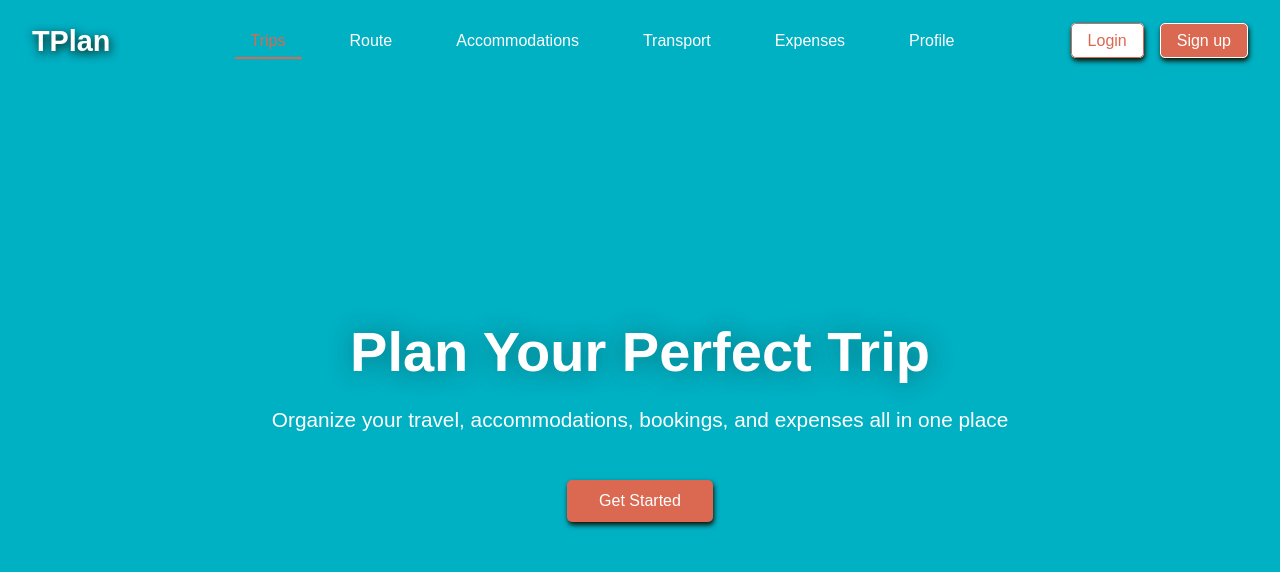
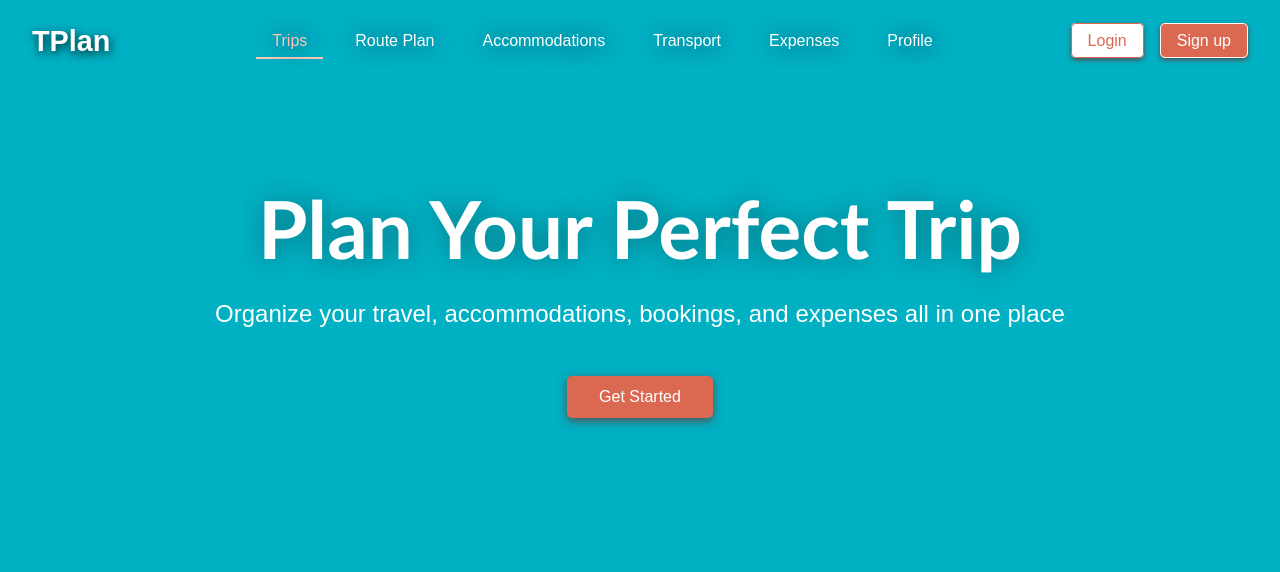
Before and after one commit to alifleisch/TravelPlan, an Angular app: page /trips in a window 1280 px wide. Shown: the top 572 px of the page. Built offline with nearby package versions, Linux system fonts and the light colour scheme; no server answers.

Commit message:
navbar fixes

```diff
--- a/src/app/app.component.html
+++ b/src/app/app.component.html
@@ -5,7 +5,7 @@
       <h1>Plan Your Perfect Trip</h1>
       <p>Organize your travel, accommodations, bookings, and expenses all in one place</p>
       <div class="cta-buttons">
-        <button class="btn primary-btn">Get Started</button>
+        <button class="btn primary-btn" routerLink="/trips">Get Started</button>
       </div>
     </div>
   </section>
--- a/src/app/app.component.scss
+++ b/src/app/app.component.scss
@@ -1,18 +1,21 @@
 .hero-section {
+    height: 85vh;
     flex-grow: 1;
     display: flex;
-    align-items: center;
+    align-items: first baseline;
     justify-content: center;
     padding: 2rem;
 }
 
 .hero-content h1 {
-    font-size: 3.5rem;
+    font-family: 'Gill Sans', 'Gill Sans MT', Calibri, 'Trebuchet MS', sans-serif;
+    font-size: 5rem;
     margin-bottom: 1.5rem;
     text-shadow: 1px 1px 25px rgba(30, 30, 30, 0.4);
+    max-width: 1000px;
 }
 
 .hero-content p {
-    font-size: 1.3rem;
+    font-size: 1.5rem;
     margin-bottom: 2.5rem;
 }
--- a/src/app/app.component.ts
+++ b/src/app/app.component.ts
@@ -1,5 +1,5 @@
 import { Component } from '@angular/core';
-import { RouterOutlet } from '@angular/router';
+import { RouterLink, RouterOutlet } from '@angular/router';
 import { NavbarComponent } from './navbar/navbar.component';
 
 @Component({
@@ -7,7 +7,7 @@ import { NavbarComponent } from './navbar/navbar.component';
   standalone: true,
   templateUrl: './app.component.html',
   styleUrls: ['./app.component.scss'],
-  imports: [RouterOutlet, NavbarComponent]
+  imports: [RouterLink, RouterOutlet, NavbarComponent]
 })
 export class AppComponent {
   title = 'TravelPlan';
--- a/src/app/app.routes.ts
+++ b/src/app/app.routes.ts
@@ -7,6 +7,7 @@ import { TransportComponent } from './components/transport/transport.component';
 import { AccommodationsComponent } from './components/accommodations/accommodations.component';
 import { TripsDashboardComponent } from './components/trips/trips-dashboard/trips-dashboard.component';
 import { UserProfileComponent } from './components/profile/profile.component';
+import { AppComponent } from './app.component';
 
 export const routes: Routes = [
     { path: 'trips', component: TripsDashboardComponent },
--- a/src/app/navbar/navbar.component.html
+++ b/src/app/navbar/navbar.component.html
@@ -1,20 +1,24 @@
 <nav class="navbar">
-    <div class="logo">TPlan</div>
-    <ul class="nav-links">
+    <div class="logo" routerLink="/">TPlan</div>
+    <div class="menu-container">
+        <div class="burger-menu" (click)="toggleMenu()">
+            <span></span>
+            <span></span>
+            <span></span>
+        </div>
+        <ul [ngClass]="{'active': isMenuOpen}" class="nav-links">
             <li><a routerLink="/trips" routerLinkActive="active">Trips</a></li>
-        <li><a routerLink="/plan" routerLinkActive="active">Route</a></li>
+            <li><a routerLink="/plan" routerLinkActive="active">Route Plan</a></li>
             <li><a routerLink="/accommodations" routerLinkActive="active">Accommodations</a></li>
             <li><a routerLink="/transport" routerLinkActive="active">Transport</a></li>
             <li><a routerLink="/expenses" routerLinkActive="active">Expenses</a></li>
             <li><a routerLink="/profile" routerLinkActive="active">Profile</a></li>
         </ul>
-    <div class="auth-buttons">
+        <div class="overlay" [ngClass]="{'active': isMenuOpen}" (click)="closeMenu()"></div>
+    </div>
+    <div>
         <a href="#" class="login-btn">Login</a>
         <a href="#" class="signup-btn">Sign up</a>
     </div>
-    <div class="burger-menu">
-        <span></span>
-        <span></span>
-        <span></span>
-    </div>
+
 </nav>
--- a/src/app/navbar/navbar.component.scss
+++ b/src/app/navbar/navbar.component.scss
@@ -3,18 +3,28 @@
     justify-content: space-between;
     align-items: center;
     padding: 1rem 2rem;
+    position: relative;
 }
 
 .logo {
     font-size: 1.8rem;
     font-weight: bold;
-    text-shadow: 1px 3px 10px #101000;
+    text-shadow: 1px 3px 10px #002023;
+    cursor: pointer;
+}
+
+.menu-container {
+    position: relative;
 }
 
 .nav-links {
     list-style: none;
     display: flex;
-    gap: 2rem;
+    gap: 1rem;
+}
+
+.nav-links.active {
+    display: flex;
 }
 
 .nav-links li {
@@ -29,6 +39,8 @@
     position: relative;
     transition: transform 0.3s ease, color 0.3s ease;
     cursor: pointer;
+    text-shadow: 1px 1px 20px rgb(0, 70, 91);
+    white-space: nowrap;
 }
 
 .nav-links a::before {
@@ -36,7 +48,7 @@
     position: absolute;
     width: 100%;
     height: 2px;
-    bottom: 0;
+    bottom: -2px;
     left: 0;
     background-color: #F2962F;
     visibility: hidden;
@@ -50,18 +62,20 @@
 }
 
 .nav-links a.active {
-    color: #DB6851;
-    border-bottom: 2px solid #DB6851;
+    color: #fdc5b9;
+    border-bottom: 2px solid #fdc5b9;
+    width: 100%;
 }
 
-.auth-buttons .login-btn,
-.auth-buttons .signup-btn {
+.login-btn,
+.signup-btn {
     text-decoration: none;
     padding: 0.5rem 1rem;
     border-radius: 5px;
     margin-left: 1rem;
     transition: background-color 0.3s, border-color 0.3s;
-    box-shadow: 1px 3px 5px #101000;
+    box-shadow: 0px 2px 5px #505050;
+    white-space: nowrap;
 }
 
 .login-btn {
@@ -86,6 +100,8 @@
 .burger-menu {
     display: none;
     cursor: pointer;
+    position: relative;
+    z-index: 1100;
 }
 
 .burger-menu span {
@@ -95,3 +111,42 @@
     background-color: white;
     margin: 5px 0;
 }
+
+@media (max-width: 1000px) {
+    .nav-links {
+        display: none;
+        display: none;
+        position: absolute;
+        top: 100%;
+        left: 0;
+        width: 600%;
+        background-color: #009fb0;
+        padding: 1rem;
+        flex-direction: column;
+        box-shadow: 0px 2px 5px #505050;
+        z-index: 1100;
+    }
+
+    .nav-links.active {
+        display: flex;
+    }
+
+    .burger-menu {
+        display: block;
+    }
+}
+
+.overlay {
+    display: none;
+    position: fixed;
+    top: 0;
+    left: 0;
+    width: 100%;
+    height: 100%;
+    background: rgba(0, 0, 0, 0.3);
+    z-index: 900;
+}
+
+.overlay.active {
+    display: block;
+}
--- a/src/app/navbar/navbar.component.ts
+++ b/src/app/navbar/navbar.component.ts
@@ -1,13 +1,29 @@
-import { Component } from '@angular/core';
+import { CommonModule } from '@angular/common';
+import { Component, HostListener } from '@angular/core';
 import { RouterLink, RouterLinkActive } from '@angular/router';
 
 @Component({
   selector: 'app-navbar',
   standalone: true,
-  imports: [RouterLink, RouterLinkActive],
+  imports: [RouterLink, RouterLinkActive, CommonModule],
   templateUrl: './navbar.component.html',
-  styleUrl: './navbar.component.scss'
+  styleUrls: ['./navbar.component.scss']
 })
 export class NavbarComponent {
+  isMenuOpen = false;
 
+  toggleMenu() {
+    this.isMenuOpen = !this.isMenuOpen;
+  }
+  closeMenu() {
+    this.isMenuOpen = false;
+  }
+
+  @HostListener('document:click', ['$event'])
+  clickOutside(event: Event) {
+    const clickedInside = (event.target as HTMLElement).closest('.navbar');
+    if (!clickedInside) {
+      this.isMenuOpen = false;
+    }
+  }
 }
--- a/src/index.html
+++ b/src/index.html
@@ -6,7 +6,7 @@
   <title>TravelPlan</title>
   <base href="/">
   <meta name="viewport" content="width=device-width, initial-scale=1">
-  <!-- <link rel="icon" type="image/x-icon" href="favicon.ico"> -->
+  <link rel="icon" type="image/x-icon" href="favicon.ico">
   <link href="https://fonts.googleapis.com/css2?family=Roboto:wght@300;400;500&display=swap" rel="stylesheet">
   <link href="https://fonts.googleapis.com/icon?family=Material+Icons" rel="stylesheet">
 </head>
--- a/src/styles.scss
+++ b/src/styles.scss
@@ -46,12 +46,12 @@ body {
 .primary-btn {
   background-color: #DB6851;
   color: white;
-  box-shadow: 1px 3px 5px #101000;
+  box-shadow: 0px 3px 10px #505050;
 }
 
 .primary-btn:hover {
   background-color: #F2962F;
-  box-shadow: 1px 3px 10px #101000;
+  box-shadow: 1px 3px 20px #303030;
   scale: 1.01;
 }
 
```
Lines whose indentation alone changed are shown as unchanged.
